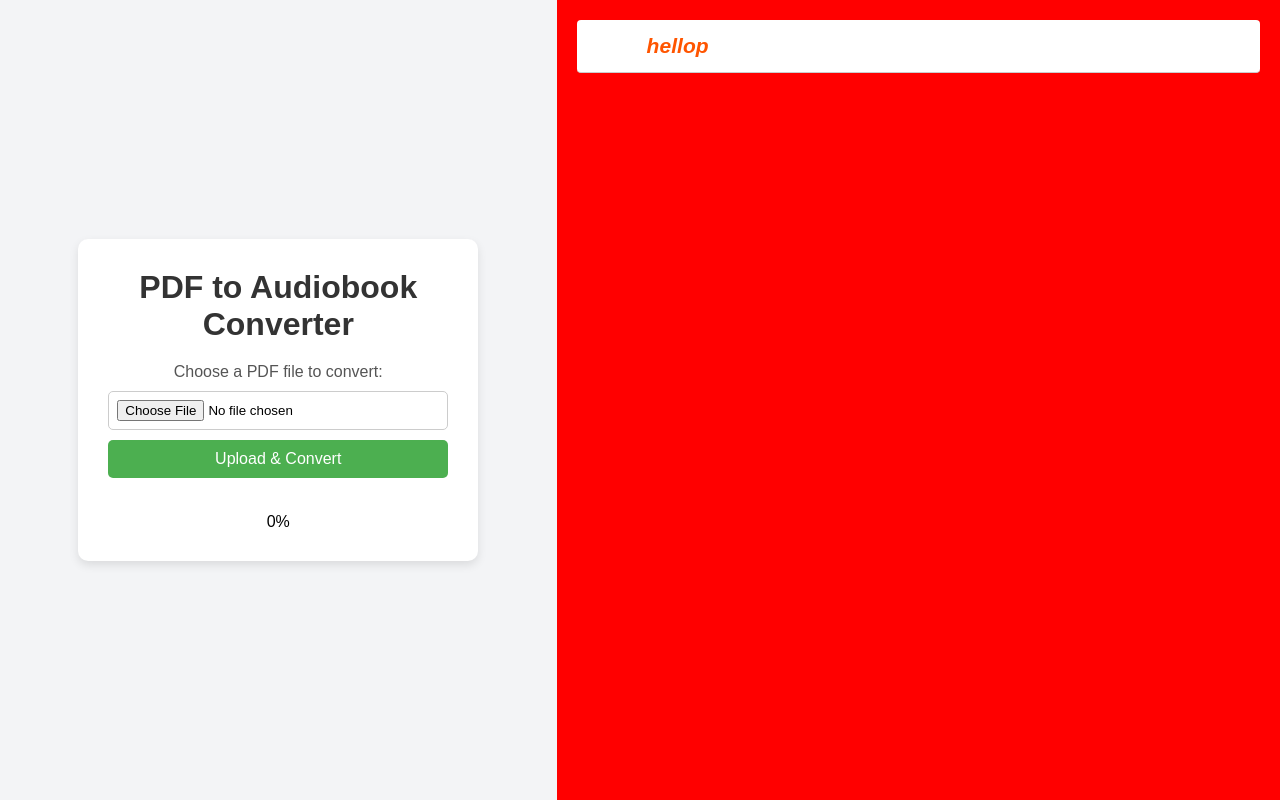
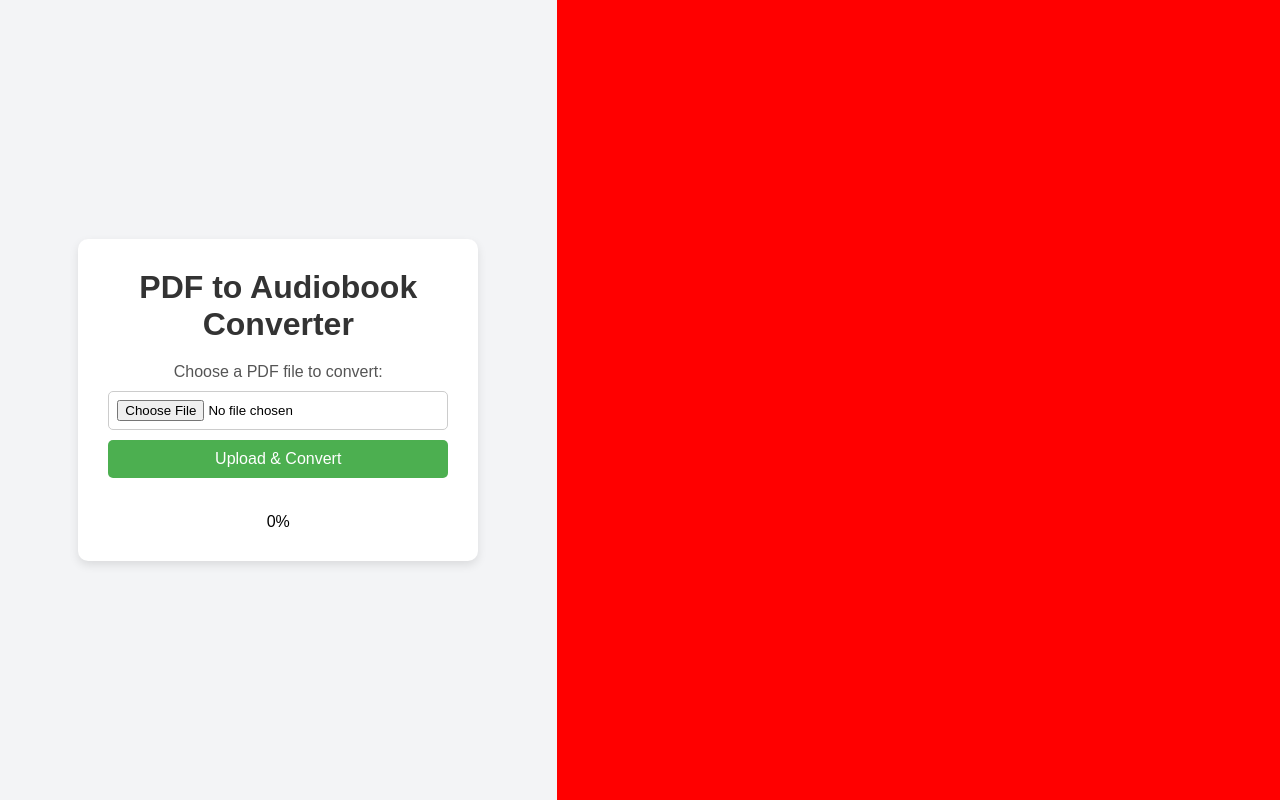
Before and after one commit to Nahome18/AudioBook-Generator, a React (Create React App) app in the folder client/: page / in a window 1280 px wide. Built offline with nearby package versions, Linux system fonts and the light colour scheme.

Commit message:
modularized sections

```diff
--- a/client/src/App.css
+++ b/client/src/App.css
@@ -3,7 +3,7 @@
   }
 body {
     margin:0;
-    min-width: 1200px;
+    min-width: 1000px;
 }
 
 .app{
--- a/client/src/App.js
+++ b/client/src/App.js
@@ -1,14 +1,27 @@
-import React from 'react';
+import { React, useState, useEffect} from 'react';
 import PdfInput from './components/PdfInPut/PdfInput';
 import './App.css'
 import Sections from './components/Sections/Sections'
+import GetAudioFiles from './GetAudioFiles';
 
 
 export default function App() {
+    const [text, setText] = useState('');
+    const [audioUrl, setAudioUrl] = useState([])
+
+
+    useEffect(() => {
+      function handleSubmit(){
+        GetAudioFiles(text, setAudioUrl, audioUrl)
+      }
+      handleSubmit()
+    }, [text])
   return(
     <div className='app'>
-      <PdfInput />
-      <Sections />
+      <PdfInput setText={setText}/>
+      <Sections
+        audioUrl={audioUrl}
+      />
     </div>
 
   )
--- /dev/null
+++ b/client/src/GetAudioFiles.js
@@ -0,0 +1,22 @@
+export default function GetAudioFiles(text, setAudioUrl){
+    let result = [];
+    const words = text.split(" ")
+    let currWord = ''
+    for (let i = 0; i < words.length; i += 1) {
+        if (currWord.length + words[i].length < 50){
+            currWord += (words[i] + " ")
+        }else{
+            result.push(currWord)
+            currWord = words[i]
+        }
+
+    }
+
+    result.forEach((text) => {
+        const audioFileUrl = `http://localhost:5000/tts/${text}`;
+        setAudioUrl(prev => [...prev, audioFileUrl])
+    })
+
+    // const audioFileUrl = `http://localhost:5000/tts/${text}`;
+    // setAudioUrl(audioFileUrl);
+}
--- a/client/src/components/PdfInPut/PdfInput.js
+++ b/client/src/components/PdfInPut/PdfInput.js
@@ -4,33 +4,17 @@ import ConvertPdf from './ConvertPdf';
 
 
 
-export default function PdfInput(){
-    const [text, setText] = useState('');
-    const [audioUrl, setAudioUrl] = useState()
-    const [audio, setAudio] = useState()
+export default function PdfInput({setText}){
 
 
-
-    function handleTextChange(e){
-        setText(e.target.value);
-    };
 
     async function handleSubmit() {
         try {
             const fileInput = document.getElementById('pdfUpload');
             const file = fileInput.files[0];
 
-            // Wait for ConvertPdf to resolve and get the extracted text
             const extractedText = await ConvertPdf(file, setText);
 
-            // Now generate the audio URL after the text has been extracted
-            const audioFileUrl = `http://localhost:5000/tts/${extractedText}`;
-            setAudioUrl(audioFileUrl);
-
-            // Create and play the audio
-            const audioPlayer = new Audio(audioFileUrl);
-
-            setAudio(audioPlayer);  // Optionally store the audio player for future control
         } catch (error) {
             console.error('Error during file processing:', error);
         }
@@ -41,14 +25,6 @@ export default function PdfInput(){
 
     return (
         <div className="pdf-input">
-            {/* <input type="text" value={text} onChange={handleTextChange} />
-            <button onClick={handleSubmit}>Submit</button> */}
-            {audioUrl && text && (
-                <div>
-                <button onClick={() => window.location.href = audioUrl}>Download</button>
-                <button onClick={() => audio.play()}>Play</button>
-                </div>
-            )}
             <div className="container">
                 <h1>PDF to Audiobook Converter</h1>
                 <div className="upload-section">
--- a/client/src/components/Section/Section.css
+++ b/client/src/components/Section/Section.css
@@ -1,6 +1,6 @@
 .section {
-    display: grid;
-    grid-template-columns: 50px 1fr 1.5fr 2fr 1.3fr auto; /* Defines columns for image and text */
+    display: flex;
+    justify-content: space-between;
     align-items: center; /* Vertically aligns items */
     margin: 20px;
     border-radius: 4px;
@@ -10,12 +10,16 @@
     padding:5px 20px;
     transition: transform 0.6s ease;
     font-size: 14px;
-    line-height: 3em;
+    line-height: 4em;
     letter-spacing: 0.005em;
     word-spacing: 0.05em;
     font-style: italic;
     cursor:default;
+
   }
 .section:hover{
 transform:scale(1.02)
 }
+.buttons{
+  margin-left: auto;
+}
--- a/client/src/components/Section/Section.js
+++ b/client/src/components/Section/Section.js
@@ -1,11 +1,19 @@
 import React from 'react'
 import './Section.css'
 
-export default function Sections({name, download, play}){
+export default function Sections({indx, audioUrl}){
+    const audio = new Audio(audioUrl)
     return(
         <div className='section'>
+            <h2>Section {indx+1}</h2>
+            {audioUrl && (
+                <div className='buttons'>
+                <button onClick={() => window.location.href = audioUrl}>Download</button>
+                <button onClick={() => audio.play()}>Play</button>
+                </div>
+            )}
             <h1></h1>
-            <h2>hellop</h2>
+
         </div>
     )
 }
--- a/client/src/components/Sections/Sections.js
+++ b/client/src/components/Sections/Sections.js
@@ -2,14 +2,18 @@ import React from 'react'
 import './Sections.css'
 import Section from '../Section/Section'
 
-export default function Sections({name, download, play}){
+export default function Sections({audioUrl}){
     return(
         <div className='sections'>
-            <Section
-                name={name}
-                download={download}
-                play={play}
-            />
+            {audioUrl.map((url, index) => {
+                return (
+                    <Section
+                        key={index}  // Add a unique key for each child in a list
+                        indx={index}
+                        audioUrl={url}
+                    />
+                );
+            })}
         </div>
 
     )
```
Also changed, not shown: 1 other file (tests, documents, lock files or other folders).
